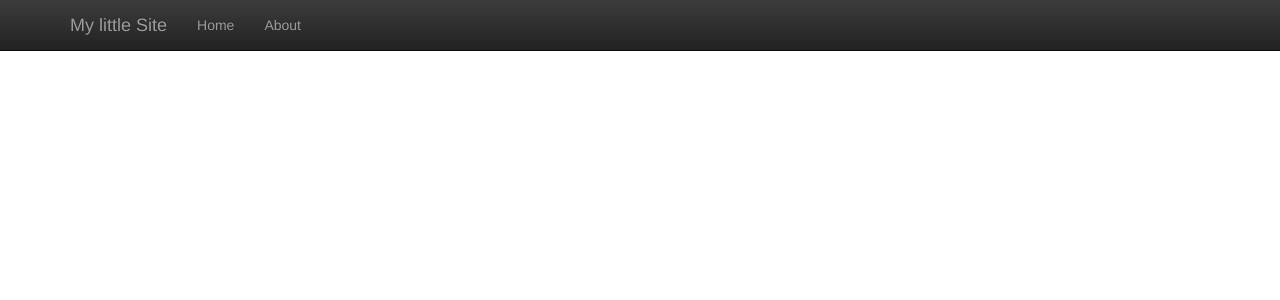
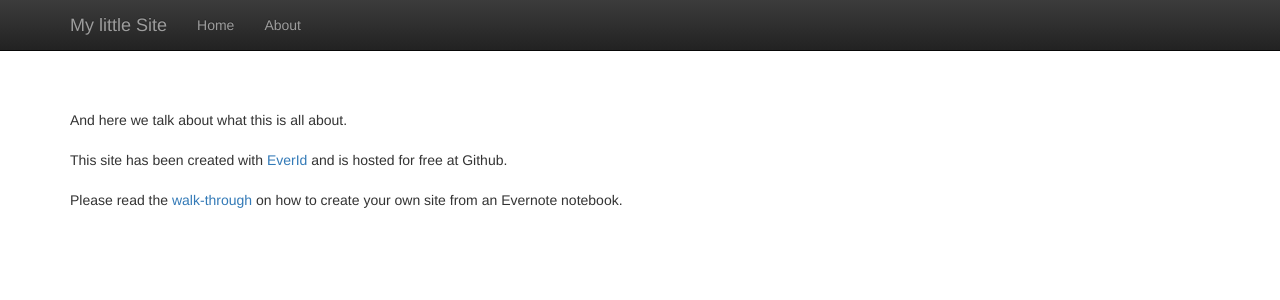
Before and after one commit to oschettler/everid-site2, a Jekyll site: the page built from about.html, in a window 1280 px wide. Shown: the top 300 px of the page. Built offline with Jekyll 4.4.1, drawn with Linux system fonts in a browser that asks for light colours; nearby versions of some CDN libraries.

Commit message:
save about.html

```diff
--- a/about.html
+++ b/about.html
@@ -3,4 +3,8 @@ title: About
 layout: default
 tags: published
 ---
+<div>And here we talk about what this is all about. </div>
 <div><br clear="none"/></div>
+<div>This site has been created with <a shape="rect" href="https://everid.net">EverId</a> and is hosted for free at Github.</div>
+<div><br clear="none"/></div>
+<div>Please read the <a shape="rect" href="https://www.evernote.com/shard/s1/sh/69e63429-5e29-4b78-8512-dbfef4ba2d6b/c151b3690957843af85fad48b02a5a32">walk-through</a> on how to create your own site from an Evernote notebook.</div>
```
